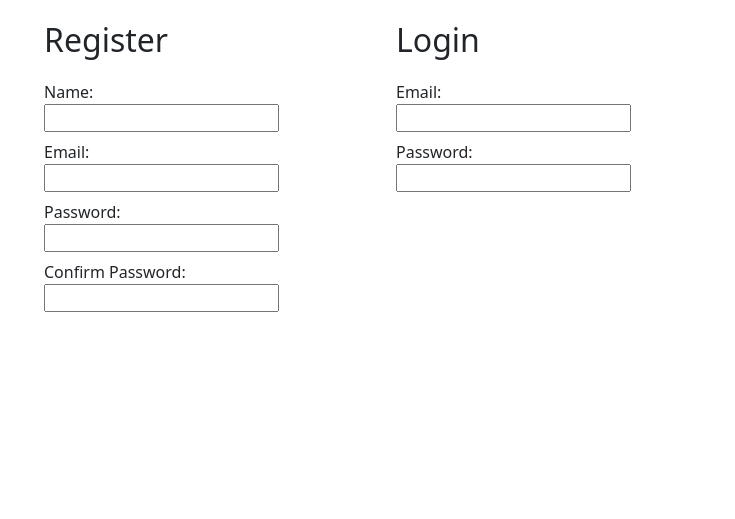
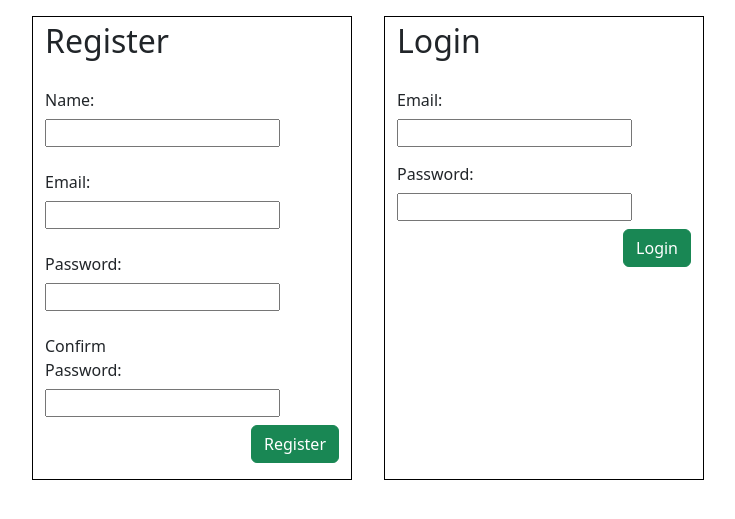
Before and after one commit to Catron-Gainey/favorite_song, a Flask app: page /index in a window 1280 px wide. Shown: the top 519 px of the page, without its empty margins (272-1007 px from the left). Run offline with Flask 3, Linux system fonts and the light colour scheme.

Commit message:
KL finalizing login_reg

```diff
--- a/flask_app/controllers/users.py
+++ b/flask_app/controllers/users.py
@@ -35,6 +35,33 @@ def dash_page():
 #! Registration Post
 @app.post("/user/register")
 def reg_post():
+    # validation for reg
+    if not user.user.validate_register(request.form):
+        return redirect("/")
+
+    # check if user_email exists in db
+    user_in_db = user.User.get_user_by_email(request.form["email"])
+    # if so, flash message
+    if user_in_db:
+        flash("Account already exists! Please log in.", "account_confirmed")
+        return redirect("/")
+
+    print("Got Post Info")
+
+    # hash pw
+    pw_hash = bcrypt.generate_password_hash(request.form["password"])
+
+    # save post info
+    data = {
+        "name": request.form["name"],
+        "email": request.form["email"],
+        "password": pw_hash,
+    }
+
+    user_id = user.User.save(data)
+
+    # store user_id into sessions
+    session["user_id"] = user_id
     return redirect("/dashboard")
 
 
--- a/flask_app/templates/login_reg.html
+++ b/flask_app/templates/login_reg.html
@@ -14,70 +14,138 @@
     <div class="container-fluid">
         <div class="row justify-content-md-center">
             <!-- REG FORM START -->
-            <form action="/user/register" class="form col-md-3 m-3">
+            <form action="/user/register" method="post" class="form col-md-3 m-3 pb-3 border border-black">
                 <p class="fs-2">Register</p>
 
+
+                <!-- FLASH START -->
+
+                <!-- ACCOUNT_CONFIRMED -->
+                {% with messages=get_flashed_messages(with_categories=true, category_filter=["account_confirmed"]) %}
+                <ul class="flashes text-success">
+                    {% for category, message in messages: %}
+                    <li class="{{ category }} border border-success bg-success-subtle fw-bold rounded mb-4">{{ message
+                        }}</li>
+                    {% endfor %}
+                </ul>
+                {% endwith %}
+                <!-- REG_INVALID -->
+                {% with messages=get_flashed_messages(with_categories=true, category_filter=["reg_invalid"]) %} <ul
+                    class="flashes text-danger">
+                    {% for category, message in messages: %}
+                    <li class="{{ category }} alert alert-danger"><strong>Invalid</strong> - {{ message }}</li>
+                    {% endfor %}
+                </ul>
+                {% endwith %}
+                <!-- FLASH END -->
+
+
                 <!-- NAME -->
-                <div class="row mb-2 align-items-lg-center">
-                    <div class="col-md">
-                        <label for="name" class="form-label">Name:</label>
+
+                {% with messages=get_flashed_messages(with_categories=true, category_filter=["reg_name"]) %} <ul
+                    class="flashes text-danger">
+                    {% for category, message in messages: %}
+                    <li class="{{ category }}">{{ message }}</li>
+                    {% endfor %}
+                </ul>
+                {% endwith %}
+                <div class="row mb-2 align-items-lg-center justify-content-md-between">
+                    <div class="col-auto">
+                        <label for="name" class="col-form-label">Name:</label>
                     </div>
-                    <div class="col-md">
+                    <div class="col-auto">
                         <input type="text" name="name" class="form-group">
                     </div>
                 </div>
+
                 <!-- EMAIL -->
-                <div class="row mb-2 align-items-lg-center">
-                    <div class="col-md">
-                        <label for="email" class="form-label">Email:</label>
+
+                {% with messages=get_flashed_messages(with_categories=true, category_filter=["reg_email"]) %} <ul
+                    class="flashes text-danger">
+                    {% for category, message in messages: %}
+                    <li class="{{ category }}">{{ message }}</li>
+                    {% endfor %}
+                </ul>
+                {% endwith %}
+                <div class="row mb-2 align-items-lg-center justify-content-md-between">
+                    <div class="col-auto">
+                        <label for="email" class="col-form-label">Email:</label>
                     </div>
-                    <div class="col-md">
+                    <div class="col-auto">
                         <input type="text" name="email" class="form-group">
                     </div>
                 </div>
+
                 <!-- PASS -->
-                <div class="row mb-2 align-items-lg-center">
-                    <div class="col-md">
-                        <label for="password" class="form-label">Password:</label>
+
+                {% with messages=get_flashed_messages(with_categories=true, category_filter=["reg_pw"]) %} <ul
+                    class="flashes text-danger">
+                    {% for category, message in messages: %}
+                    <li class="{{ category }}">{{ message }}</li>
+                    {% endfor %}
+                </ul>
+                {% endwith %}
+                <div class="row mb-2 align-items-lg-center justify-content-md-between">
+                    <div class="col-auto">
+                        <label for="password" class="col-form-label">Password:</label>
                     </div>
-                    <div class="col-md">
+                    <div class="col-auto">
                         <input type="password" name="password" class="form-group">
                     </div>
                 </div>
+
                 <!-- CONFIRM_PW -->
-                <div class="row mb-2 align-items-lg-center">
-                    <div class="col-md">
-                        <label for="confirm_pw" class="form-label">Confirm Password:</label>
+
+                {% with messages=get_flashed_messages(with_categories=true, category_filter=["reg_confirm_pw"]) %} <ul
+                    class="flashes text-danger">
+                    {% for category, message in messages: %}
+                    <li class="{{ category }}">{{ message }}</li>
+                    {% endfor %}
+                </ul>
+                {% endwith %}
+                <div class="row mb-2 align-items-lg-center justify-content-md-between">
+                    <div class="col-auto">
+                        <label for="confirm_pw" class="col-form-label">Confirm<br>Password:</label>
                     </div>
-                    <div class="col-md">
+                    <div class="col-auto">
                         <input type="password" name="confirm_pw" class="form-group">
                     </div>
+                </div>
+
+                <!-- SUBMIT -->
+                <div class="col d-grid justify-content-md-end">
+                    <input type="submit" value="register" class="btn btn-success text-capitalize">
                 </div>
             </form>
             <!-- REG FORM END -->
 
 
             <!-- LOGIN FORM START -->
-            <form action="/user/login" class="form col-md-3 m-3">
+            <form action="/user/login" method="post" class="form col-md-3 m-3 pb-3 border border-black">
                 <p class="fs-2">Login</p>
 
                 <!-- EMAIL -->
-                <div class="row mb-2 align-items-lg-center">
-                    <div class="col-md">
-                        <label for="email" class="form-label">Email:</label>
+                <div class="row mb-2 align-items-lg-center justify-content-md-between">
+                    <div class="col-auto">
+                        <label for="email" class="col-form-label">Email:</label>
                     </div>
-                    <div class="col-md">
+                    <div class="col-auto">
                         <input type="text" name="email" class="form-group">
                     </div>
                 </div>
                 <!-- PASS -->
-                <div class="row mb-2 align-items-lg-center">
-                    <div class="col-md">
-                        <label for="password" class="form-label">Password:</label>
+                <div class="row mb-2 align-items-lg-center justify-content-md-between">
+                    <div class="col-auto">
+                        <label for="password" class="col-form-label">Password:</label>
                     </div>
-                    <div class="col-md">
+                    <div class="col-auto">
                         <input type="password" name="password" class="form-group">
                     </div>
+                </div>
+
+                <!-- LOGIN -->
+                <div class="col d-grid justify-content-md-end">
+                    <input type="submit" value="login" class="btn btn-success text-capitalize">
                 </div>
             </form>
             <!-- LOGIN FORM END -->
```
Also changed, not shown: flask_app/models/user.py (+42 -0 lines), 2 other files.
